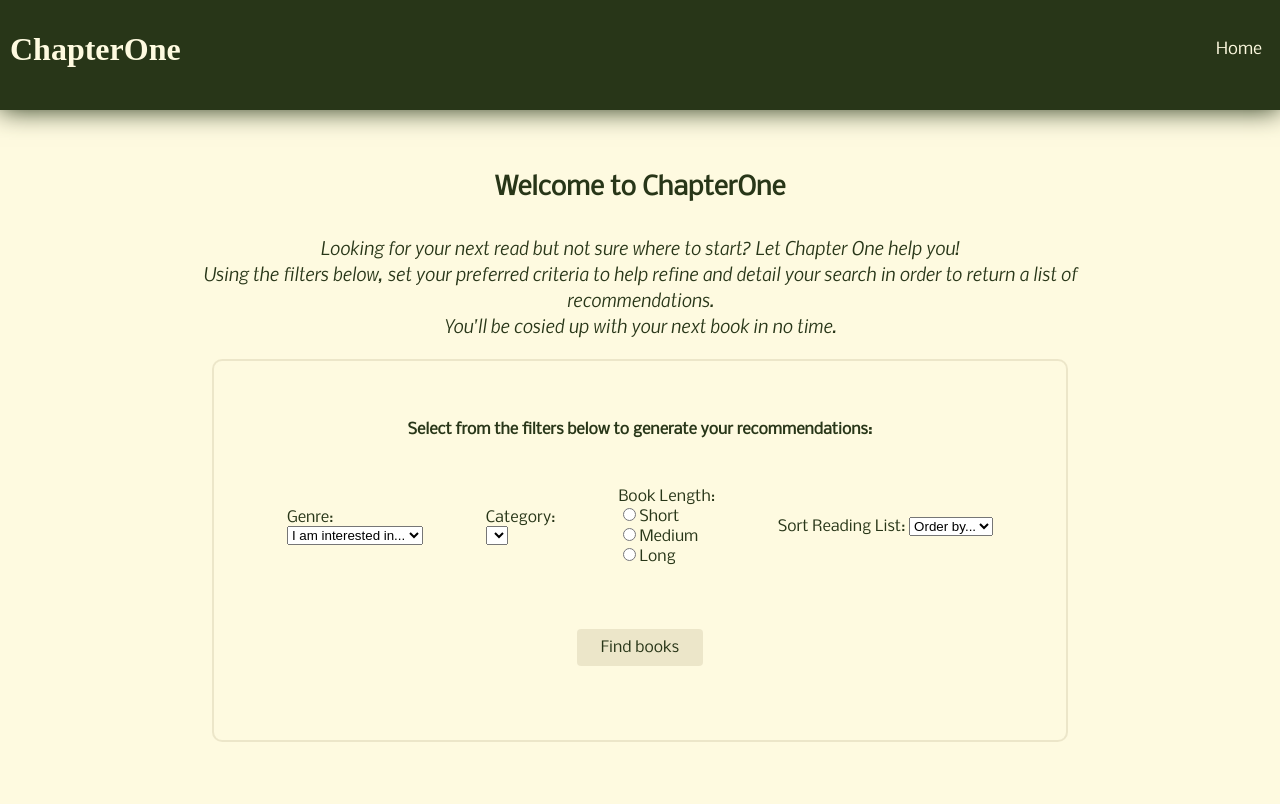
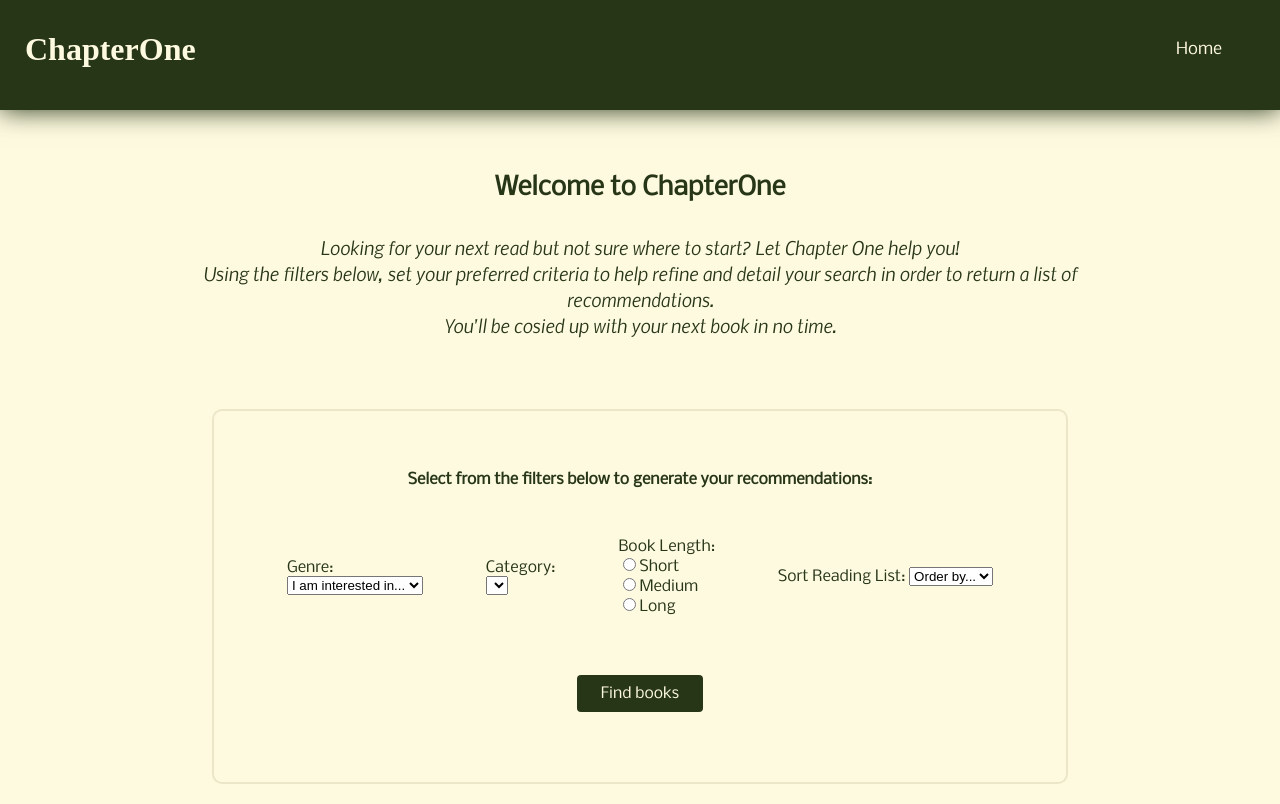
Before and after one commit to milliedavidson/group5-project-codefirstgirlsaloud, a Flask app: page / in a window 1280 px wide. Before the commit the page ends 742 px from the top, so only its background shows below. Run offline with Flask 3, Linux system fonts and the light colour scheme; lists and menus that the app fills with data are empty; some web fonts are replaced.

Commit message:
final html/CSS changes

```diff
--- a/application/static/styles.css
+++ b/application/static/styles.css
@@ -27,13 +27,13 @@ header * {
 }
 
 .website-name{
-    padding: 10px; /* keeps title off edge of screen */
+    padding: 10px 25px; /* keeps title off edge of screen */
     font-family: Corben;
     color: #fefae0;
 }
 
 .nav {
-    padding: 10px; /* keeps nav  bar off edge of screen */
+    padding: 10px 50px; /* keeps nav  bar off edge of screen */
 }
 
 .nav a {
@@ -71,6 +71,7 @@ nav a:hover {
     font-style: italic;
     font-size: 18px;
     color: #283618;
+    padding-bottom: 50px;
 }
 
 /* FILTERS */
@@ -139,6 +140,13 @@ form { /* position of filter options using flexbox */
     margin: 50px; /* puts 'find books' button at bottom of page */
 }
 
+.print-page {
+    justify-content: center;
+    margin: 50px 25px 50px;
+    display: flex;
+    align-self: center;
+}
+
 
 .button { /* edits appearance of 'find books' button */
     background-color: #dbd3b480;
@@ -150,10 +158,18 @@ form { /* position of filter options using flexbox */
     cursor: pointer;
     font-family: Nobile;
     font-size: 15px;
+    border-radius: 4px; /* rounded corners on 'find books' button*/
 }
 
-
-.button {
+.button1 { /* edits appearance of 'find books' button */
+    background-color: #283618;
+    border: none;
+    color: #fefae0;
+    padding: 10px 24px;
+    text-decoration: none;
+    cursor: pointer;
+    font-family: Nobile;
+    font-size: 15px;
     border-radius: 4px; /* rounded corners on 'find books' button*/
 }
 
@@ -192,7 +208,7 @@ form { /* position of filter options using flexbox */
     display: flex;
     flex-direction: column;
     align-items: flex-start;
-    margin-bottom: 15px
+    margin-bottom: 10px
   }
 
   .title-author h3 {
--- a/application/templates/home.html
+++ b/application/templates/home.html
@@ -55,7 +55,7 @@
             </div>
 
             <div class="submit-button">
-                <input type="submit" class="button" value="Find books">
+                <input type="submit" class="button1" value="Find books">
             </div>
 
             <!--Hidden recording of genre input type to be used in category formatting later-->
```
Also changed, not shown: application/templates/results.html (+7 -6 lines).
